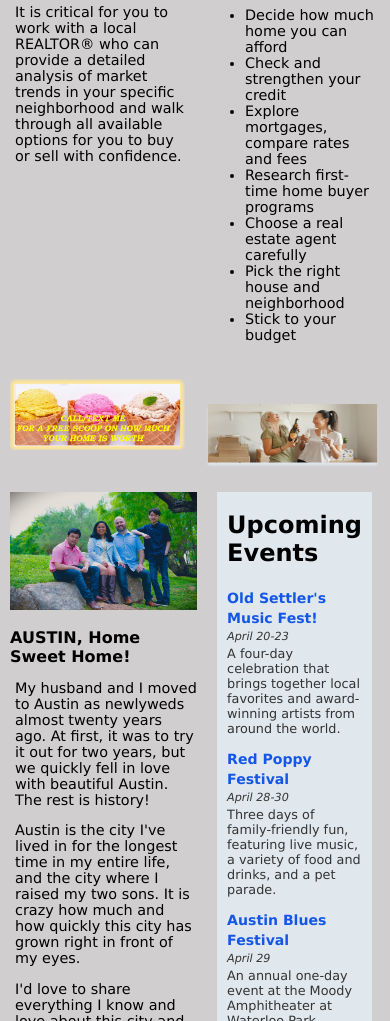
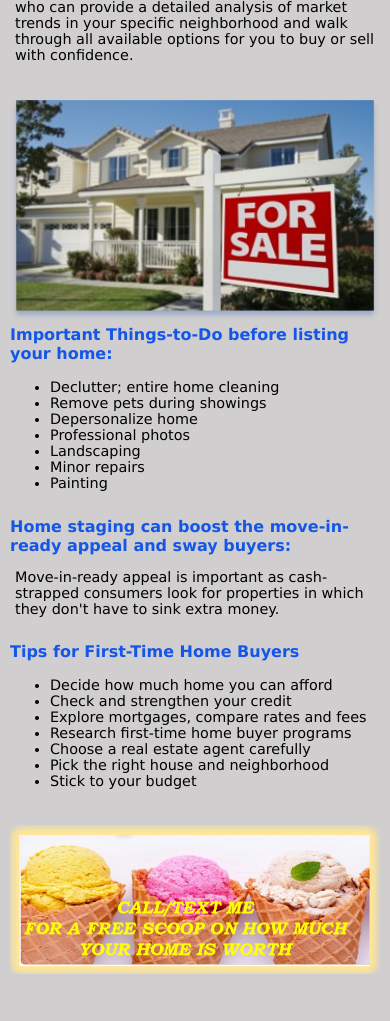
Before and after one commit to jjones730/jjones730.github.io, a plain HTML site: page docs/newsletters/2023/04/index.html in a window 390 px wide. Shown: the part 979-2000 px from the top of the page. Drawn offline with Linux system fonts and the light colour scheme.

Commit message:
Update page.css

```diff
--- a/docs/newsletters/2023/04/css/page.css
+++ b/docs/newsletters/2023/04/css/page.css
@@ -23,26 +23,35 @@ body {
 
 .row {
     display: flex;
+    flex-wrap: wrap;
 }
+
+@media only screen and (max-width: 600px) {
+    .row {
+      flex-direction: column;
+    }
+
+    .column-narrow  {
+        flex: 50%;
+    }
+  }
 
 /* Create two equal columns that sits next to each other */
 .column {
     background-color: #D0CECE;
     flex: 50%;
     padding: 10px 10px 0px 10px;
-    max-width:600px;
+    flex-basis: 50%
 }
 
 .column-wide {
     background-color: #D0CECE;
     flex: 67%;
     padding: 10px 10px 0px 10px;
-    max-width:800px;
 }
 
 .column-narrow {
     background-color: #D0CECE;
     flex: 33%;
     padding: 10px 10px 0px 10px;
-    max-width:400px;
 }
```
